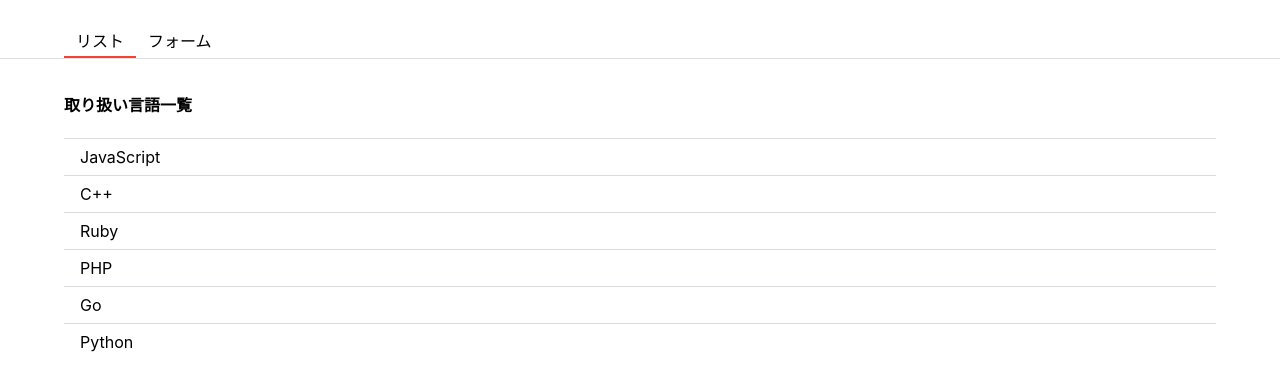
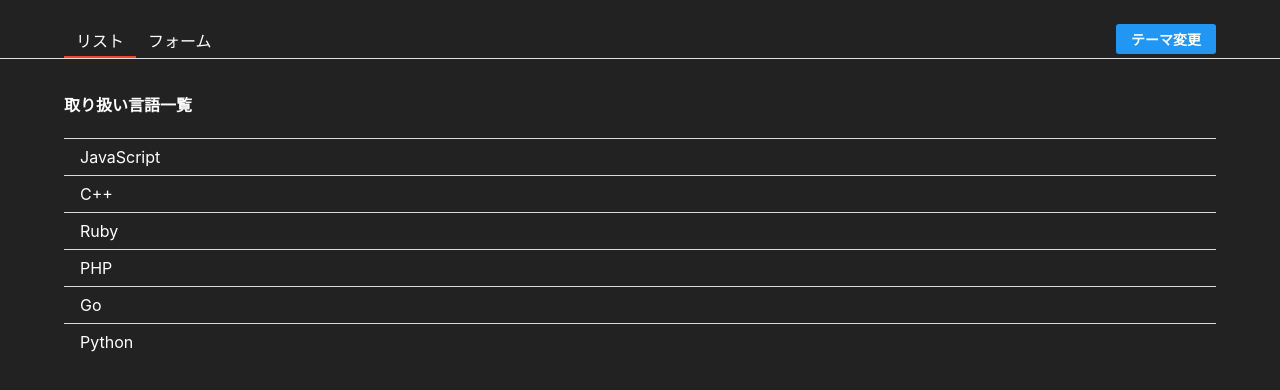
Before and after one commit to kngy0306/react-tutorial, a React (Create React App) app: page / in a window 1280 px wide. Shown: the top 390 px of the page. Built offline with nearby package versions, Linux system fonts and the light colour scheme.

Commit message:
:sparkles: Contextを利用したテーマの変更

```diff
--- a/src/App.js
+++ b/src/App.js
@@ -1,33 +1,21 @@
+import { Form } from "./Form";
+import { List } from "./List";
+import { useContext, useState } from "react";
+import { Header } from "./Header";
 import styled from "styled-components";
-import { getLanguages } from "./const/languages";
-import { Form } from "./Form";
-import { withLoading } from "./hoc/withLoading";
-import { List } from "./List";
-import { useState } from "react";
+import { ThemeContext } from "./context/ThemeContext";
 
-const Header = styled.header`
-  display: flex;
-  justify-content: space-between;
-  padding: 24px 64px 0;
-  border-bottom: 1px solid #e0e0e0;
-`;
-
-const HeaderUl = styled.ul`
-  display: flex;
-  padding: 0;
-  margin: 0;
-`;
-
-const HeaderLi = styled.li`
-  list-style: none;
-  padding: 4px 12px;
-  cursor: pointer;
-  border-bottom: ${(props) => (props.focused ? "2px solid #f44336" : "none")};
+const Container = styled.div`
+  height: 100%;
+  color: ${({ theme }) => theme.color};
+  background-color: ${({ theme }) => theme.backgroundColor};
 `;
 
 function App({ data }) {
   const [tab, setTab] = useState("list");
   const [langs, setLangs] = useState(data);
+
+  const [theme] = useContext(ThemeContext);
 
   const addLang = (lang) => {
     setLangs([...langs, lang]);
@@ -38,20 +26,11 @@
     tab === "list" ? <List langs={langs} /> : <Form onAddLang={addLang} />;
 
   return (
-    <div>
-      <Header>
-        <HeaderUl>
-          <HeaderLi focused={tab === "list"} onClick={() => setTab("list")}>
-            リスト
-          </HeaderLi>
-          <HeaderLi focused={tab === "form"} onClick={() => setTab("form")}>
-            フォーム
-          </HeaderLi>
-        </HeaderUl>
-      </Header>
+    <Container theme={theme}>
+      <Header tab={tab} setTab={setTab} />
       {body}
-    </div>
+    </Container>
   );
 }
 
-export default withLoading(App, getLanguages);
+export default App;
--- /dev/null
+++ b/src/AppContainer.js
@@ -0,0 +1,21 @@
+import { useState } from "react";
+import App from "./App";
+import { getLanguages } from "./const/languages";
+import { ThemeContext, THEMES } from "./context/ThemeContext";
+import { withLoading } from "./hoc/withLoading";
+
+const AppComponent = withLoading(App, getLanguages);
+
+export const AppContainer = () => {
+  const [theme, setTheme] = useState(THEMES.dark);
+
+  const toggleTheme = () => {
+    const nextTheme = theme === THEMES.dark ? THEMES.light : THEMES.dark;
+    setTheme(nextTheme);
+  };
+  return (
+    <ThemeContext.Provider value={[theme, toggleTheme]}>
+      <AppComponent />
+    </ThemeContext.Provider>
+  );
+};
--- a/src/FormModal.js
+++ b/src/FormModal.js
@@ -1,12 +1,17 @@
 import styled from "styled-components";
 import { Modal } from "./components/modal";
 import { Button } from "./components/button";
+import { useContext } from "react";
+import { ThemeContext, THEMES } from "./context/ThemeContext";
 
 const Container = styled.div`
   width: 240px;
   border-radius: 10px;
   padding: 24px 36px;
-  background-color: white;
+  color: ${({ theme }) => theme.color};
+  background-color: ${({ theme }) => theme.backgroundColor};
+  border: ${({ theme }) =>
+    theme === THEMES.dark ? "2px solid white" : "none"};
 `;
 
 const ButtonWrapper = styled.div`
@@ -16,9 +21,11 @@
 `;
 
 export const FormModal = ({ confirm, cancel }) => {
+  const [theme] = useContext(ThemeContext);
+
   return (
     <Modal>
-      <Container>
+      <Container theme={theme}>
         <div>本当に作成しますか？</div>
         <ButtonWrapper>
           <Button onClick={cancel}>Cancel</Button>
--- /dev/null
+++ b/src/Header.js
@@ -0,0 +1,47 @@
+import { useContext } from "react";
+import styled from "styled-components";
+import { Button } from "./components/button";
+import { ThemeContext } from "./context/ThemeContext";
+
+const Container = styled.header`
+  display: flex;
+  justify-content: space-between;
+  padding: 24px 64px 0;
+  border-bottom: 1px solid #e0e0e0;
+`;
+
+const HeaderUl = styled.ul`
+  display: flex;
+  padding: 0;
+  margin: 0;
+`;
+
+const HeaderLi = styled.li`
+  list-style: none;
+  padding: 4px 12px;
+  cursor: pointer;
+  border-bottom: ${(props) => (props.focused ? "2px solid #f44336" : "none")};
+`;
+
+const HeaderButton = styled(Button)`
+  padding: 0;
+  margin-bottom 4px;
+`;
+
+export const Header = ({ tab, setTab }) => {
+  const [theme, toggleTheme] = useContext(ThemeContext);
+
+  return (
+    <Container>
+      <HeaderUl>
+        <HeaderLi focused={tab === "list"} onClick={() => setTab("list")}>
+          リスト
+        </HeaderLi>
+        <HeaderLi focused={tab === "form"} onClick={() => setTab("form")}>
+          フォーム
+        </HeaderLi>
+      </HeaderUl>
+      <HeaderButton onClick={toggleTheme}>テーマ変更</HeaderButton>
+    </Container>
+  );
+};
--- /dev/null
+++ b/src/context/ThemeContext.js
@@ -0,0 +1,14 @@
+import React from "react";
+
+export const THEMES = {
+  light: {
+    color: "black",
+    backgroundColor: "white",
+  },
+  dark: {
+    color: "white",
+    backgroundColor: "#222222",
+  },
+};
+
+export const ThemeContext = React.createContext([THEMES.dark, () => {}]);
--- a/src/hoc/withLoading.js
+++ b/src/hoc/withLoading.js
@@ -1,13 +1,18 @@
 import styled from "styled-components";
-import { useEffect, useState } from "react";
+import { useContext, useEffect, useState } from "react";
+import { ThemeContext } from "../context/ThemeContext";
 
 const LoadDiv = styled.div`
+  height: 100%;
   padding: 36px;
+  color: ${({ theme }) => theme.color};
+  background-color: ${({ theme }) => theme.backgroundColor};
 `;
 
 export const withLoading = (WrappedComponent, fetchData) => {
   return () => {
     const [data, setData] = useState(null);
+    const [theme] = useContext(ThemeContext);
 
     useEffect(() => {
       fetch();
@@ -18,7 +23,7 @@
       setData(data);
     };
 
-    const Loading = <LoadDiv>ロード中...</LoadDiv>;
+    const Loading = <LoadDiv theme={theme}  >ロード中...</LoadDiv>;
 
     return data ? <WrappedComponent data={data} /> : Loading;
   };
--- a/src/index.css
+++ b/src/index.css
@@ -1,13 +1,22 @@
+html {
+  height: 100%;
+}
+
 body {
+  height: 100%;
   margin: 0;
-  font-family: -apple-system, BlinkMacSystemFont, 'Segoe UI', 'Roboto', 'Oxygen',
-    'Ubuntu', 'Cantarell', 'Fira Sans', 'Droid Sans', 'Helvetica Neue',
+  font-family: -apple-system, BlinkMacSystemFont, "Segoe UI", "Roboto", "Oxygen",
+    "Ubuntu", "Cantarell", "Fira Sans", "Droid Sans", "Helvetica Neue",
     sans-serif;
   -webkit-font-smoothing: antialiased;
   -moz-osx-font-smoothing: grayscale;
 }
 
 code {
-  font-family: source-code-pro, Menlo, Monaco, Consolas, 'Courier New',
+  font-family: source-code-pro, Menlo, Monaco, Consolas, "Courier New",
     monospace;
 }
+
+#root {
+  height: 100%;
+}
--- a/src/index.js
+++ b/src/index.js
@@ -1,14 +1,14 @@
-import React from 'react';
-import ReactDOM from 'react-dom';
-import './index.css';
-import App from './App';
-import reportWebVitals from './reportWebVitals';
+import React from "react";
+import ReactDOM from "react-dom";
+import "./index.css";
+import reportWebVitals from "./reportWebVitals";
+import { AppContainer } from "./AppContainer";
 
 ReactDOM.render(
   <React.StrictMode>
-    <App />
+    <AppContainer />
   </React.StrictMode>,
-  document.getElementById('root')
+  document.getElementById("root")
 );
 
 // If you want to start measuring performance in your app, pass a function
```
Also changed, not shown: 1 other file (tests, documents, lock files or other folders).
